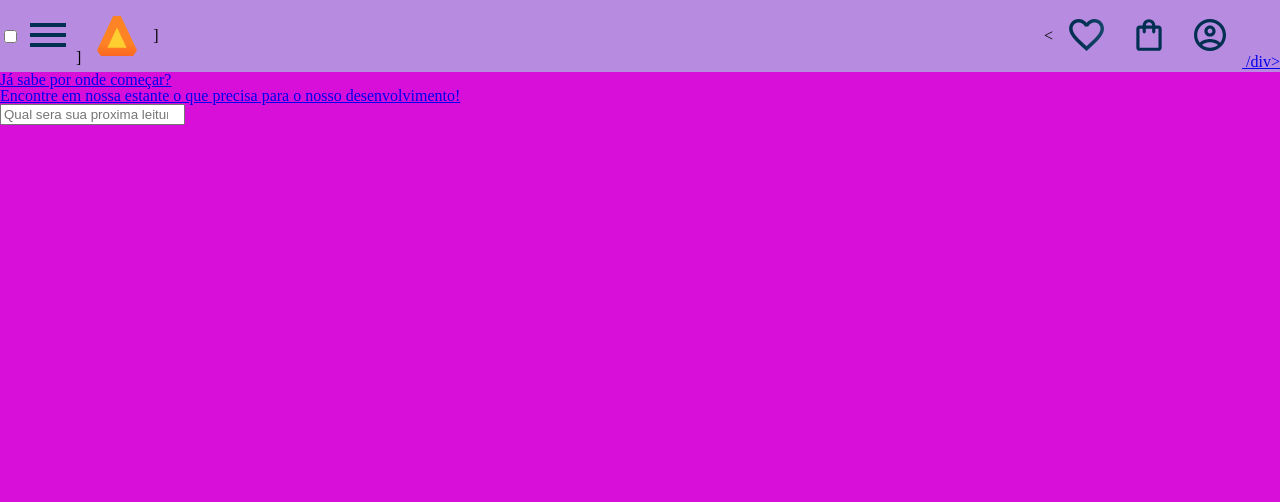
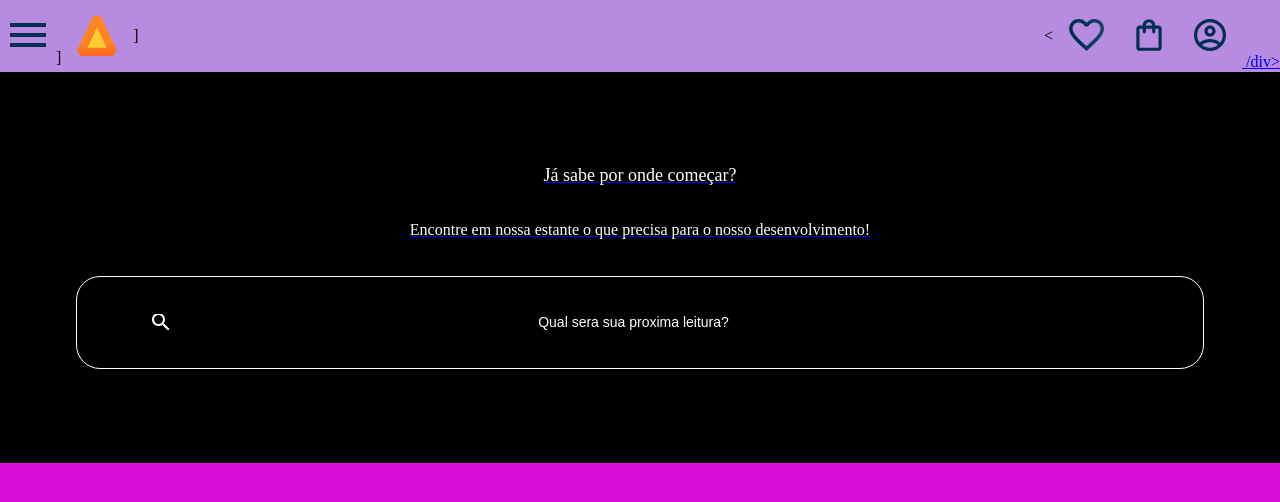
Before and after one commit to JuliaOliveira15/alexandreleite, a plain HTML site: page index.html in a window 1280 px wide. Drawn offline with Linux system fonts and the light colour scheme.

Commit message:
alteração

```diff
--- a/index.html
+++ b/index.html
@@ -13,7 +13,7 @@
 <body>
     <header class="cabeçalho">
         <div class="container">
-            <input type="checkbox" id="menu" class="container__titulo">
+            <input type="checkbox" id="menu" class="container__botao">
             <label for="menu">
                 <span class="cabeçalho__menu-hamburguer container__imagem"></span>]
             </label>
--- a/style.css
+++ b/style.css
@@ -1,4 +1,5 @@
 @import url("styles/header.css");
+@import url("styles/banner.css");
 :root{
     --font-principal: "Poppis";
 }
--- /dev/null
+++ b/styles/banner.css
@@ -0,0 +1,31 @@
+.banner{
+    background: black;
+    color: white;
+    text-align: center;
+    padding: 2.5cm 2cm;
+}
+.banner__titulo{
+    font-size: 18px;
+    font-family: 70px;
+}
+.banner__texto{
+    font-weight: 500;
+    margin: 1cm 0;
+}
+.banner__pesquisa{
+    background-color: transparent;
+    border: 1px solid white;
+    color: white;
+    border-radius: 24px;
+    padding: 1cm;
+    width: 100%;
+}
+.banner__pesquisa::placeholder{
+    font-family: ver(--font-principal);
+    font-size: 14px;
+    font-weight: 400;
+    text-align: center;
+    color: white;
+    background: url(../img/Lupa.svg) no-repeat;
+    background-position: 1cm;
+}
```
